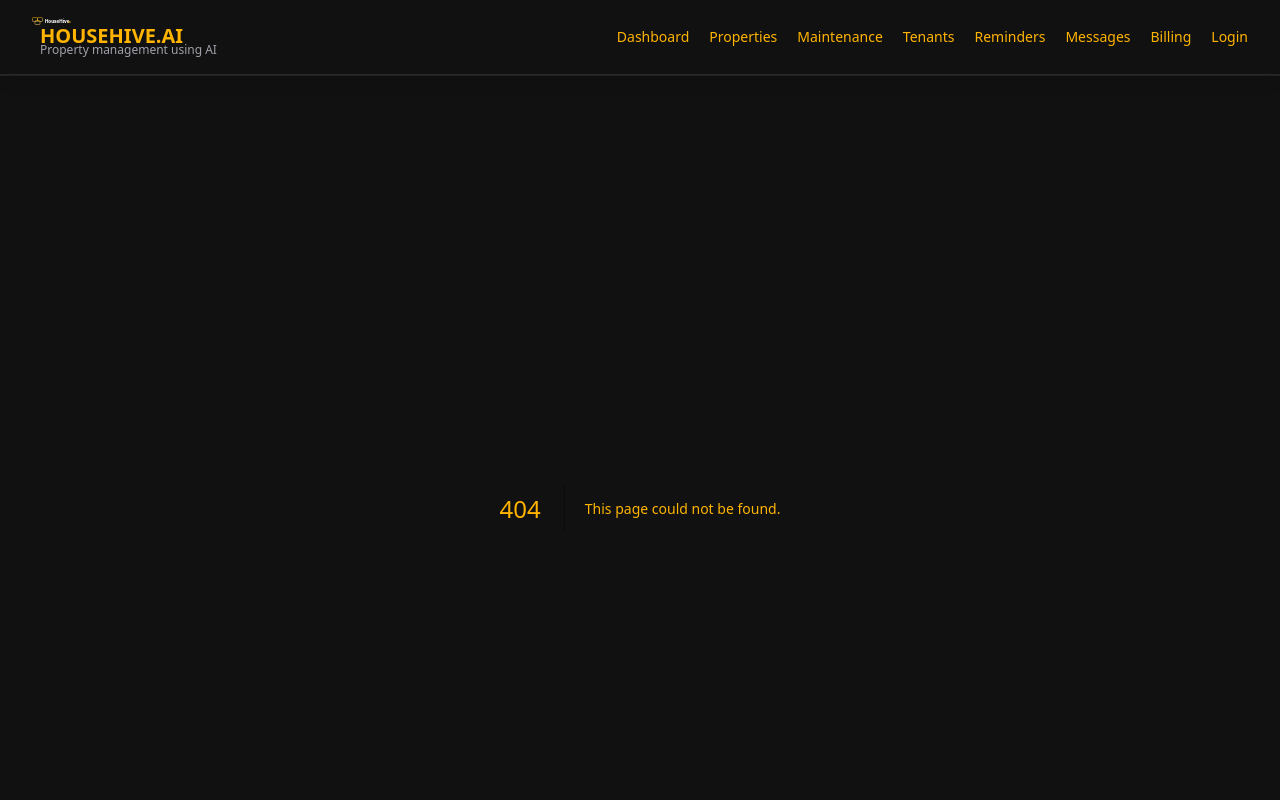
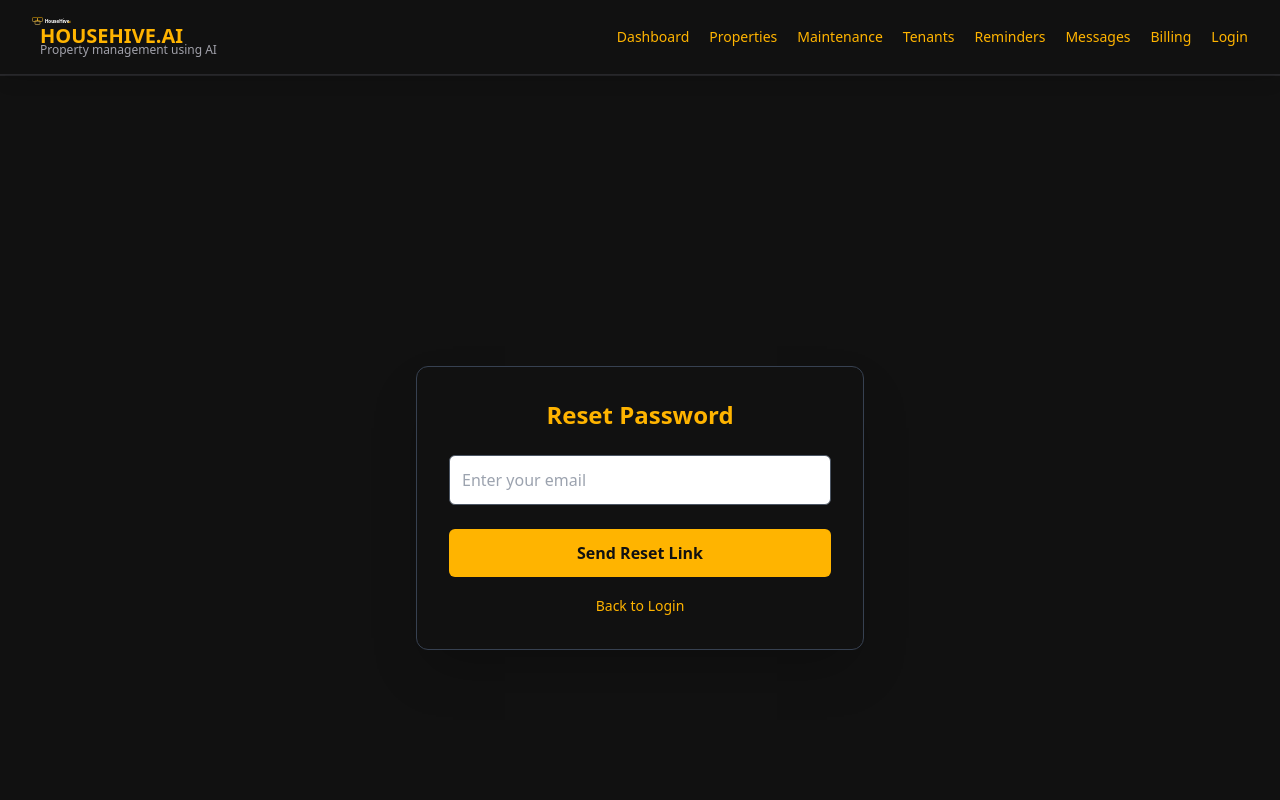
Before and after one commit to househiveai/HouseHive-Frontend-JS-Brand.zip, a Next.js app: page /forgot in a window 1280 px wide. Before the commit this address had no page. Shown: the top 800 px of the page. Built offline with nearby package versions, Linux system fonts and the light colour scheme.

Commit message:
Create forgot.js

```diff
--- /dev/null
+++ b/pages/forgot.js
@@ -0,0 +1,64 @@
+import { useState } from "react";
+import axios from "axios";
+
+export default function ForgotPassword() {
+  const [email, setEmail] = useState("");
+  const [sent, setSent] = useState(false);
+  const API_BASE = "https://househive-backend-v3.onrender.com";
+
+  const handleSubmit = async () => {
+    try {
+      await axios.post(`${API_BASE}/api/auth/forgot`, { email });
+      setSent(true);
+    } catch {
+      setSent(true); // We still show success for security
+    }
+  };
+
+  return (
+    <div className="min-h-screen flex justify-center items-center bg-black text-white px-4">
+      <div className="bg-[#111111] p-8 rounded-xl w-full max-w-md border border-gray-700 shadow-2xl">
+        {!sent ? (
+          <>
+            <h1 className="text-2xl font-bold text-center mb-6">Reset Password</h1>
+
+            <input
+              type="email"
+              placeholder="Enter your email"
+              value={email}
+              onChange={(e) => setEmail(e.target.value)}
+              className="w-full p-3 rounded-md border border-gray-600 bg-white text-black focus:ring-[#FFB400] focus:ring-2"
+            />
+
+            <button
+              onClick={handleSubmit}
+              className="w-full mt-6 p-3 bg-[#FFB400] text-black font-semibold rounded-md hover:bg-[#d89c00] transition"
+            >
+              Send Reset Link
+            </button>
+
+            <p className="text-center mt-4">
+              <a href="/login" className="text-[#FFB400] hover:underline text-sm">
+                Back to Login
+              </a>
+            </p>
+          </>
+        ) : (
+          <div className="text-center">
+            <div className="animate-bounce text-5xl mb-4">📩</div>
+            <h2 className="text-xl font-semibold mb-2">Check Your Email</h2>
+            <p className="text-gray-300">
+              If the email is registered, a reset link has been sent.
+            </p>
+            <a
+              href="/login"
+              className="inline-block mt-6 p-3 text-black bg-[#FFB400] rounded-md font-semibold"
+            >
+              Return to Login
+            </a>
+          </div>
+        )}
+      </div>
+    </div>
+  );
+}
```
